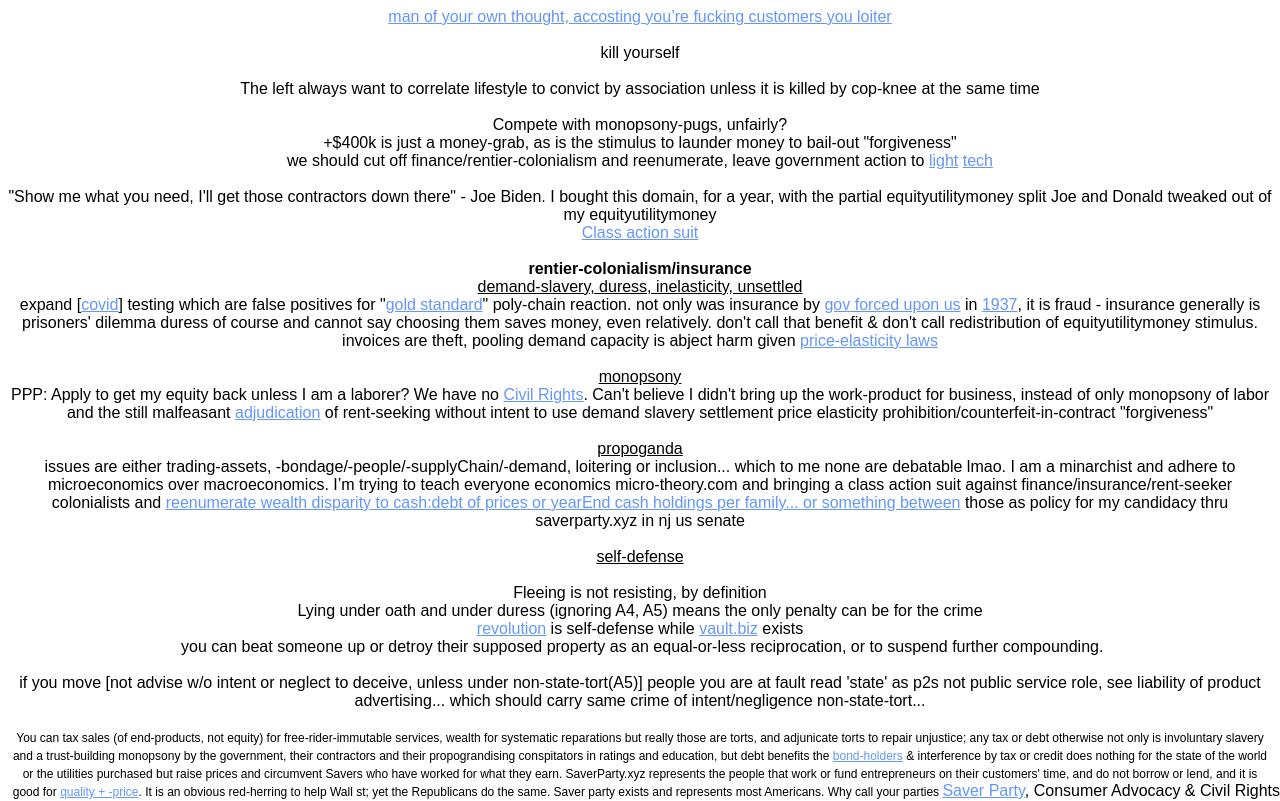
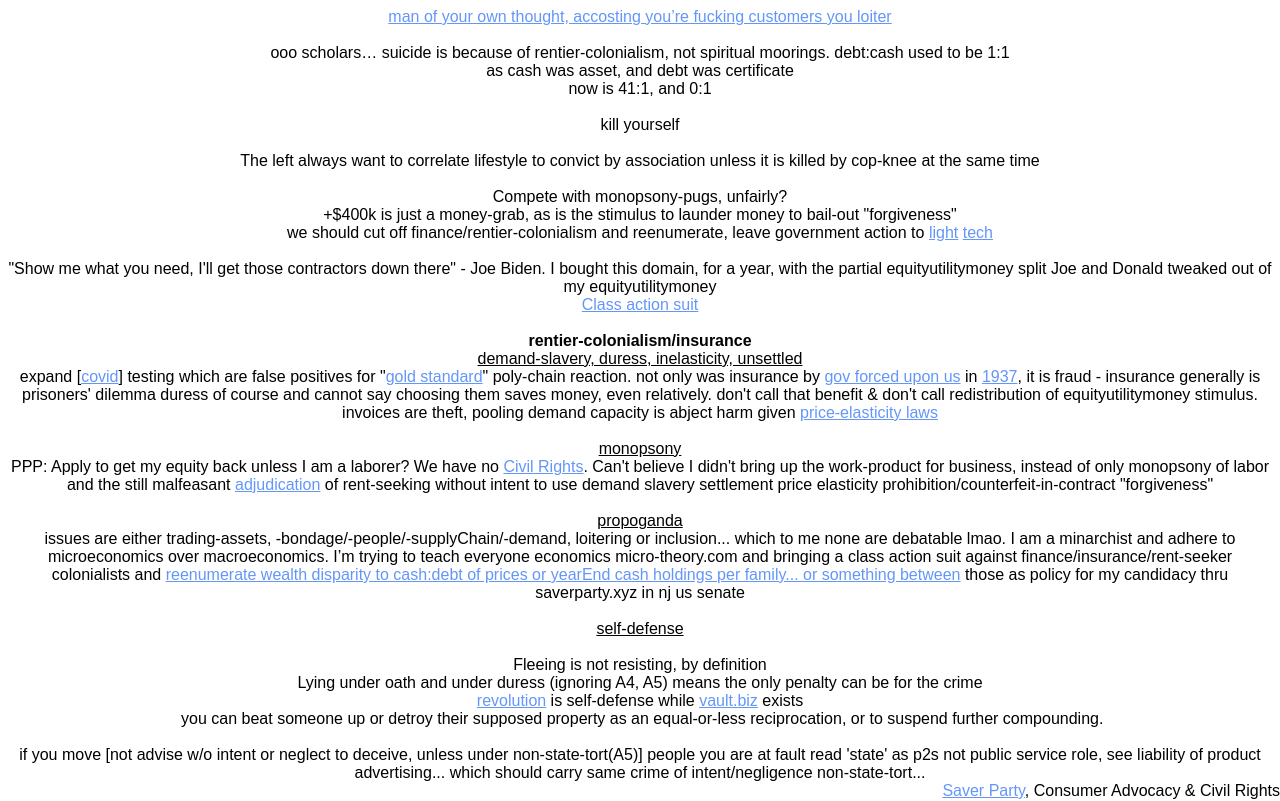
Before and after one commit to NickCarducci/BillBidenOrg, a React (Create React App) app: page / in a window 1280 px wide. Shown: the top 801 px of the page. Built offline with nearby package versions, Linux system fonts and the light colour scheme.

Commit message:
Update App.js

```diff
--- a/src/App.js
+++ b/src/App.js
@@ -6,6 +6,14 @@ export default function App() {
       <a href="https://vianickcarducci.medium.com/gdp-the-big-lie-b1a0868785f4">
         man of your own thought, accosting you’re fucking customers you loiter
       </a>
+      <br />
+      <br />
+      ooo scholars… suicide is because of rentier-colonialism, not spiritual
+      moorings. debt:cash used to be 1:1
+      <br />
+      as cash was asset, and debt was certificate
+      <br />
+      now is 41:1, and 0:1
       <br />
       <br />
       kill yourself
```
